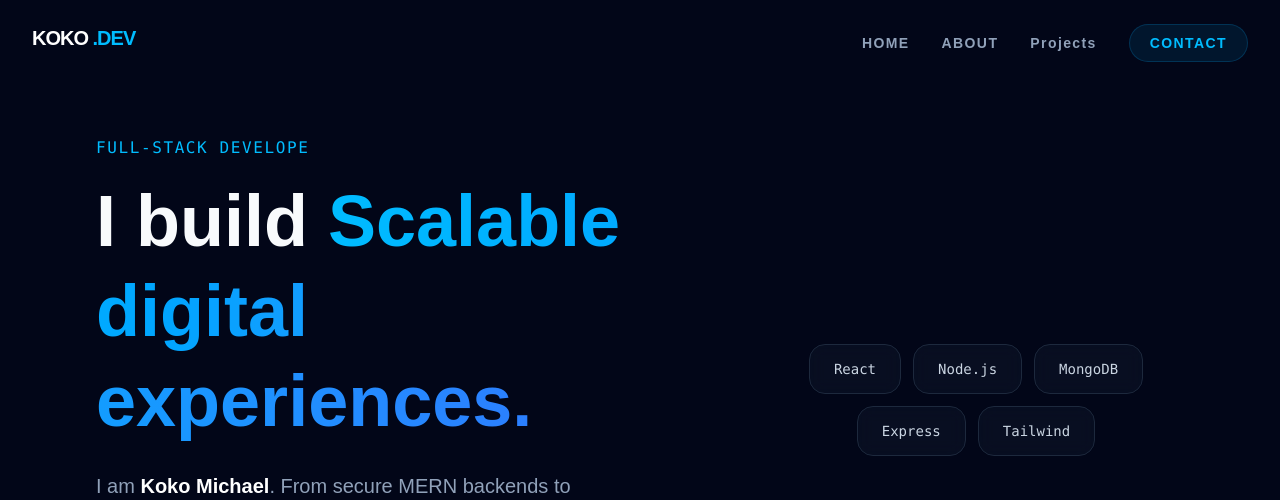
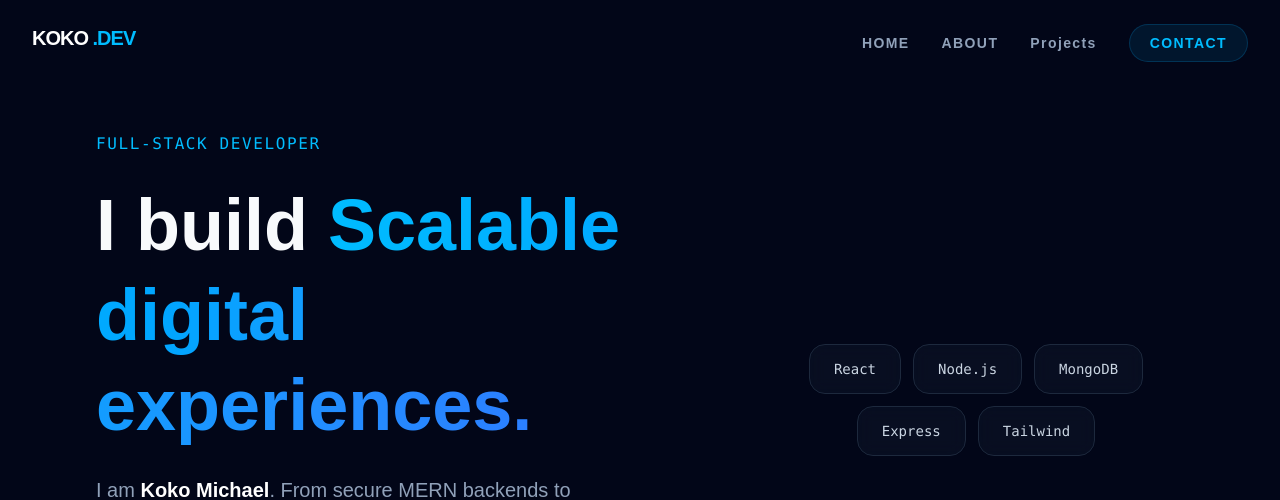
Before and after one commit to TeeKay999x/Portfolio-2026, a React (Vite) app: page / in a window 1280 px wide. Shown: the top 500 px of the page. Built offline with nearby package versions, Linux system fonts and the light colour scheme.

Commit message:
Update Hero.jsx

```diff
--- a/src/components/Hero.jsx
+++ b/src/components/Hero.jsx
@@ -6,8 +6,8 @@ const Hero = () => {
             <div className=''>
                 <div className='grid md:grid-cols-[1.5fr_1fr] gap-12 items-center w-full'>
                     <div className='animate-bounce-in'>
-                        <p className="font-mono text-sky-400 text-sm md:text-base mb-4 tracking-widest uppercase">Full-Stack Develope</p>
-                        <h1 className='text-5xl md:text-7xl font-extrabold mb-6 leading-tight'>I build <span className='text-transparent bg-clip-text  bg-linear-to-r from-sky-400 to-blue-500'>Scalable digital experiences.</span></h1>
+                        <p className="font-mono text-sky-400 text-sm md:text-base mb-4 tracking-widest uppercase">Full-Stack Developer</p>
+                        <h1 className='text-5xl md:text-7xl mt-6 font-extrabold mb-6 leading-tight'>I build <span className='text-transparent bg-clip-text  bg-linear-to-r from-sky-400 to-blue-500'>Scalable digital experiences.</span></h1>
                         <p className='text-slate-400 text-lg md:text-xl max-w-lg mb-10 leading-relaxed'>I am <span className='text-white font-semibold'>Koko Michael</span>. From secure MERN backends to high-performance UIs, I turn complex problems into clean, shippable code.</p>
                         <div className='flex flex-wrap gap-5'>
                             <a href="#projects" className='bg-white text-slate-950 px-8 py-4 rounded-lg font-bold hover:bg-sky-400 hover:text-white transition-all'>View My Work</a>
```
